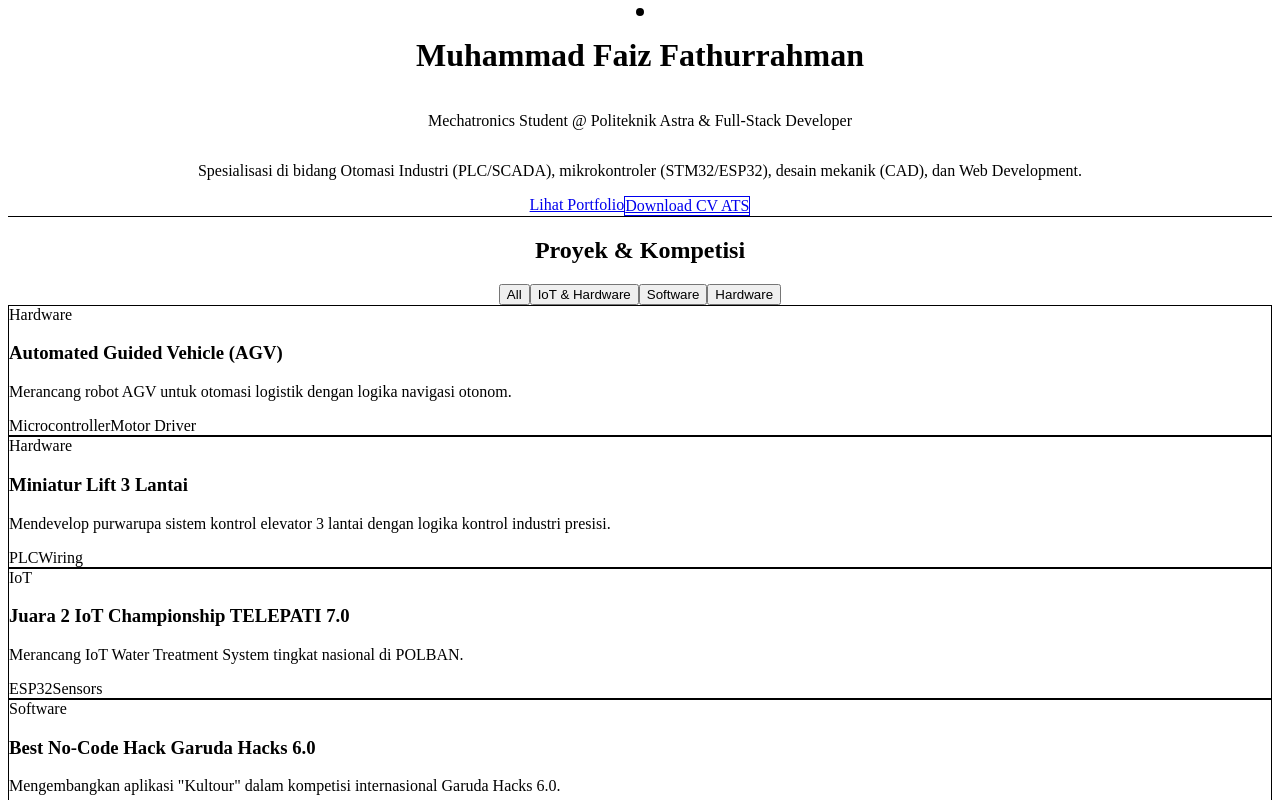
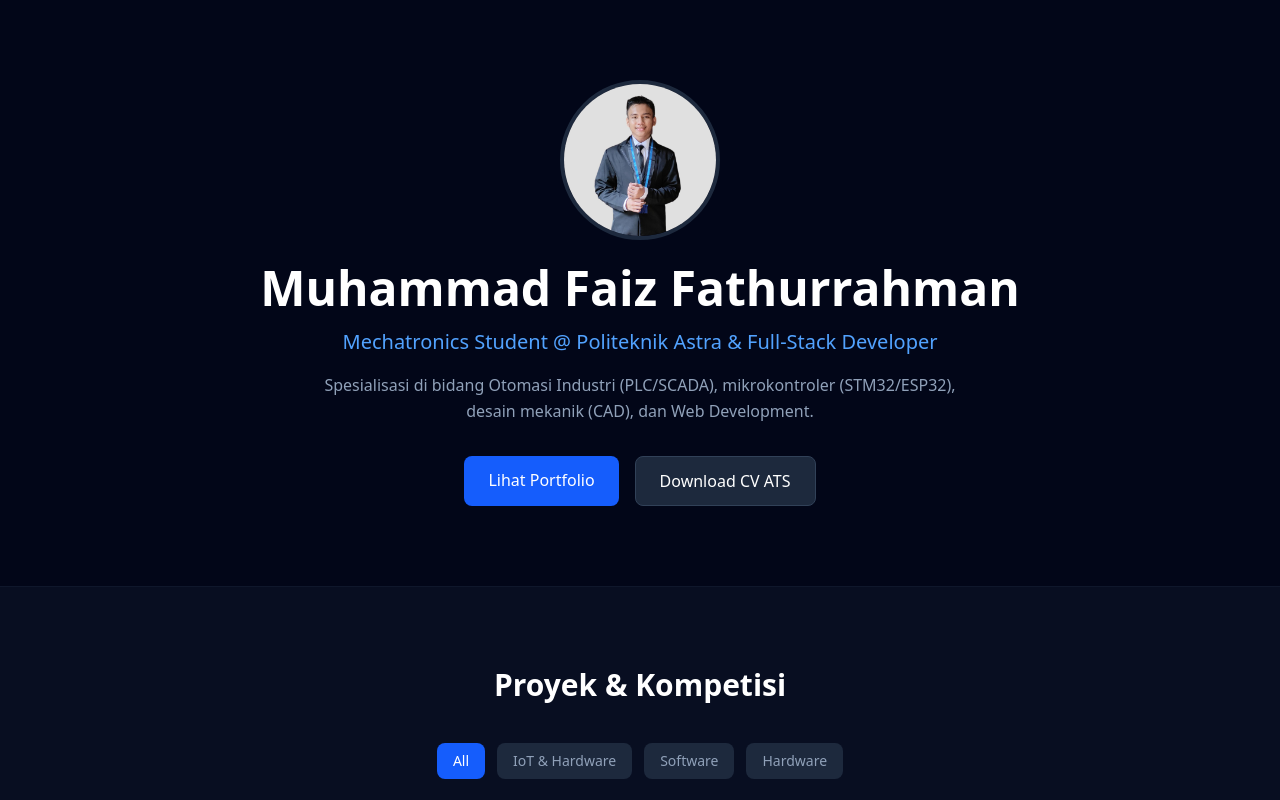
Before and after one commit to Azentech1/portofolio-muhammadfaizfathurrahman, a Next.js app in the folder web-faiz/: page / in a window 1280 px wide. Shown: the top 800 px of the page. Built offline with nearby package versions, Linux system fonts and the light colour scheme; grey boxes are pictures that could not be loaded.

Commit message:
fix upgrade tailwind v4

```diff
--- a/tailwind.config.ts
+++ /dev/null
@@ -1,14 +0,0 @@
-import type { Config } from "tailwindcss";
-
-const config: Config = {
-  content: [
-    "./pages/**/*.{js,ts,jsx,tsx,mdx}",
-    "./components/**/*.{js,ts,jsx,tsx,mdx}",
-    "./app/**/*.{js,ts,jsx,tsx,mdx}",
-  ],
-  theme: {
-    extend: {},
-  },
-  plugins: [],
-};
-export default config;
--- a/web-faiz/app/globals.css
+++ b/web-faiz/app/globals.css
@@ -1,3 +1 @@
-@tailwind base;
-@tailwind components;
-@tailwind utilities;
+@import "tailwindcss";
```
